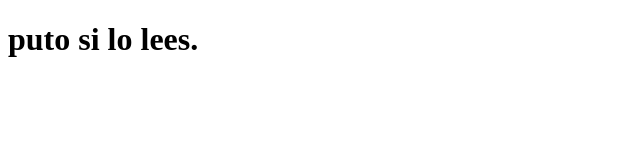
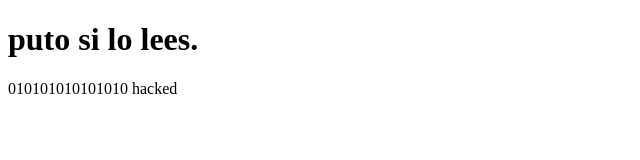
Before and after one commit to shun9080/shun9080.github.io, a plain HTML site: page index.html in a window 1280 px wide. Shown: the whole page, without its empty margins (0-640 px from the left). Drawn offline with Linux system fonts and the light colour scheme.

Commit message:
Update index.html

```diff
--- a/index.html
+++ b/index.html
@@ -2,5 +2,6 @@
 <html lang ="es">
     <body>
         <h1>puto si lo lees.</h1>
+        <p>010101010101010 hacked</p>
     </body>
 </html>
```
